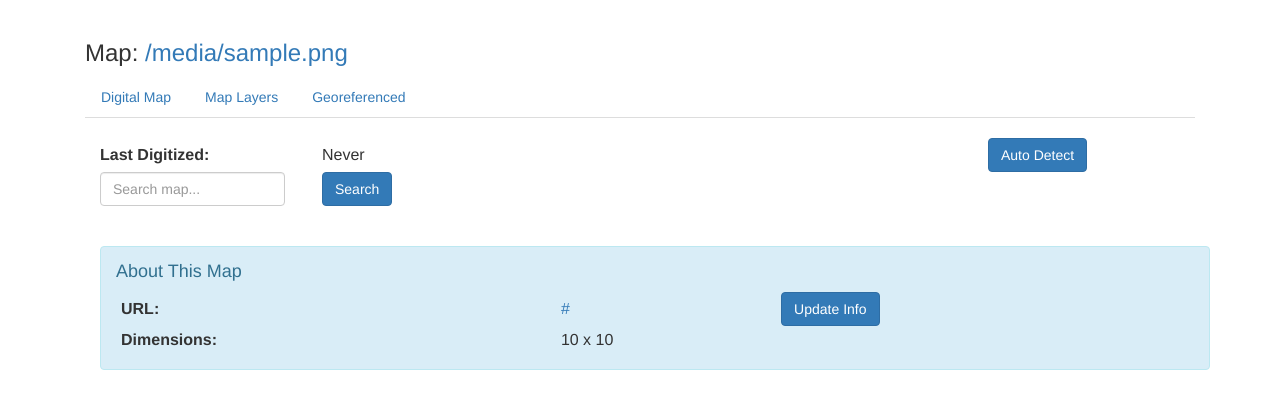
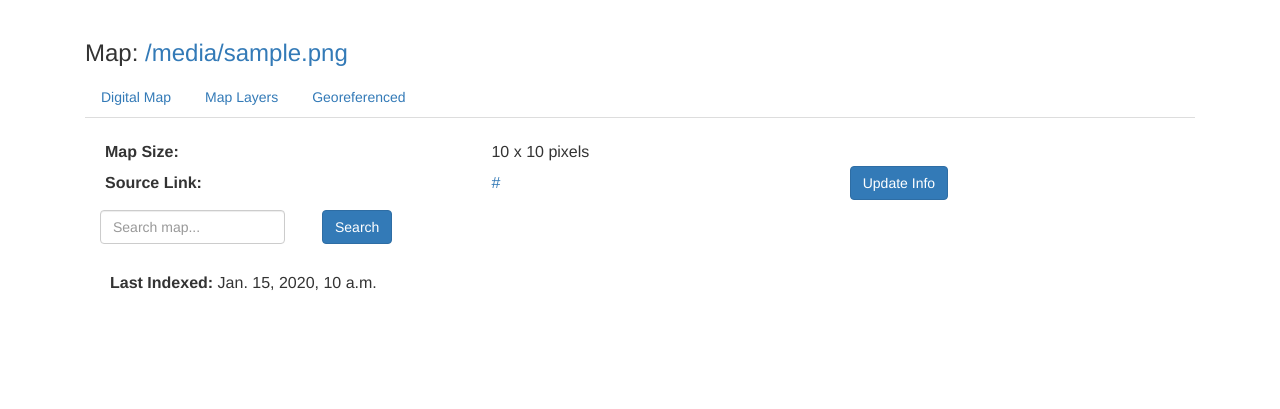
Before and after one commit to karimbahgat/mapsearch_site, a Django app: template mapsearch/templates/map_view_map.html in a window 1280 px wide. Shown: the part 62-471 px from the top of the page. Run offline with Django 3.2, Linux system fonts and the light colour scheme; the template is opened without the code that fills it: most values are stand-ins (such as "Sample title", 1, 10 or a date in 2020); form fields are guessed from the names that the template uses; some libraries are stand-ins or nearby versions.

Commit message:
Minor cosmetics for map view

```diff
--- a/mapsearch/templates/map_view_map.html
+++ b/mapsearch/templates/map_view_map.html
@@ -11,27 +11,22 @@
 
 <br>
 
-<table style="width:100%; table-layout: fixed;">
+<table style="width:100%">
 	<tr>
-		<td style="font-weight: bold;">Last Digitized:</td>
-		<td>{% if form.georeferenced.value %}
-				{{ form.georeferenced.value }}
-			{% else %}
-				Never
-			{% endif %}
-		</td>
-		<td></td>
-		<td></td>
-		<td>
-			<a href="" class="btn btn-primary">
-			{% if form.georeferenced.value %}
-				Run Again
-			{% else %}
-				Auto Detect
-			{% endif %}
+		<td style="font-weight: bold; padding:5px">Map Size:</td>
+		<td>{{ map.width }} x {{ map.height }} pixels</td>
+	</tr>
+	<tr>
+		<td style="font-weight: bold; padding:5px">Source Link:</td>
+		<td><a href={{ map.url }}>{{ map.url }}</a></td>
+		<td><a href="{% url 'map_update_about' map.pk %}" class="btn btn-primary">
+			Update Info
 			</a>
 		</td>
 	</tr>
+</table>
+
+<table style="width:100%; table-layout: fixed; margin-top:10px">
 	<tr>
 	<form id="search_map" action="{% url 'map_view' map.pk 'map' %}" method="get">
 		<td>
@@ -40,6 +35,9 @@
 		<td>
 		<button class="btn btn-primary" id="search_button" type="submit">Search</button>
 		</td>
+		<td></td>
+		<td></td>
+		<td></td>
 	</form>
 	</tr>
 
@@ -183,32 +181,15 @@
 
 </div>
 
+<table style="width:100%; table-layout: fixed; margin:10px;">
+	<tr>
+		<td><b>Last Indexed:</b>
+		{{ map.created }}</td>
+		<td></td>
+		<td></td>
+	</tr>
+</table>
+
 <br>
 
-<div class="alert alert-info" role="alert">
-<h4 class="alert-heading">About This Map</h4>
-<table style="width:100%">
-	<tr>
-		<td style="font-weight: bold; padding:5px">URL:</td>
-		<td><a href={{ map.url }}>{{ map.url }}</a></td>
-		<td><a href="{% url 'map_update_about' map.pk %}" class="btn btn-primary">
-			Update Info
-			</a></td>
-	</tr>
-		<tr>
-		<td style="font-weight: bold; padding:5px">Dimensions:</td>
-		<td>{{ map.width }} x {{ map.height }}</td>
-	</tr>
-</table>
-</div>
-
-<div class="alert alert-info" role="alert" style="display:none">
-<table style="width:100%">
-	<tr>
-		<td style="font-weight: bold; vertical-align:top">Layout:</td>
-		<td>{{ form.layout }}</td>
-	</tr>
-</table>
-</div>
-
 {% endblock %}
```
Also changed, not shown: mapsearch/templates/map_view_layers.html (+9 -0 lines), mapsearch/templates/_map_view.html (renamed from mapsearch/templates/map_view.html), mapsearch/templates/_map_view_about - Copy.html (renamed from mapsearch/templates/map_view_about - Copy.html).
